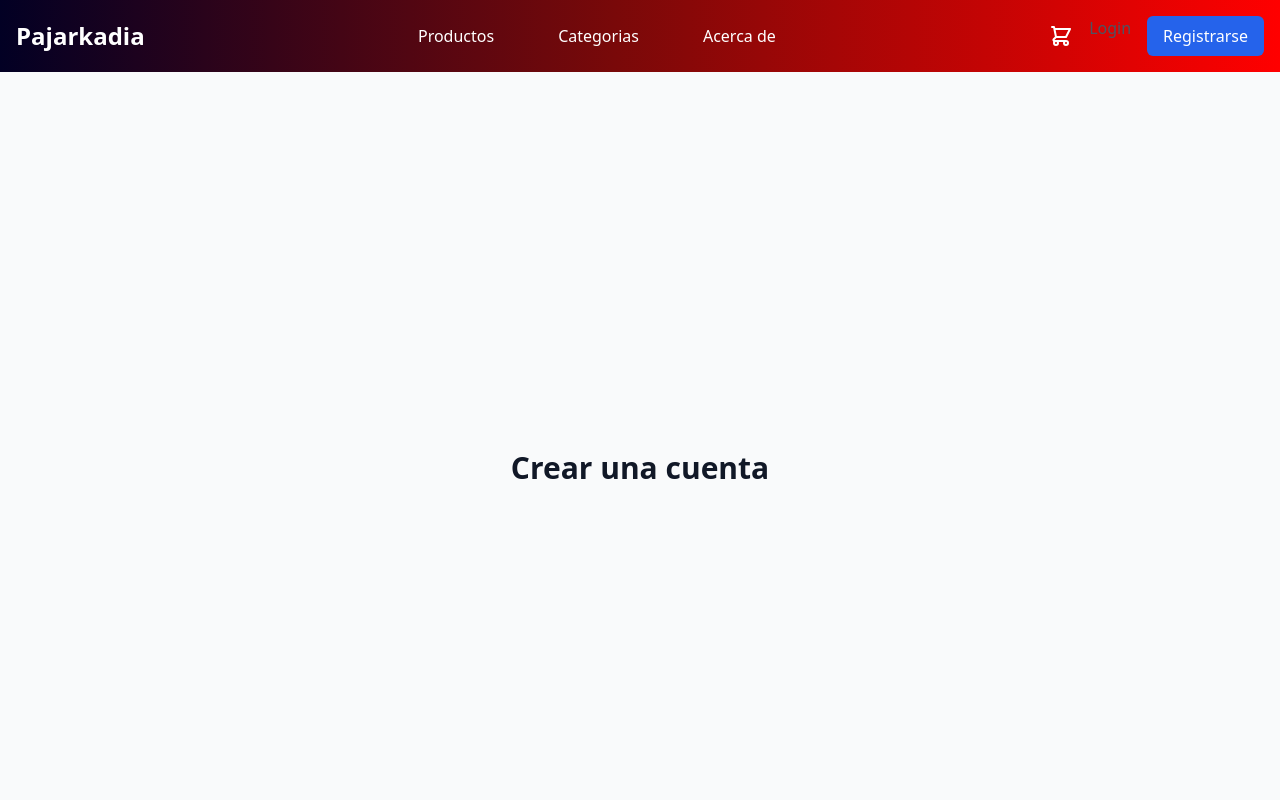
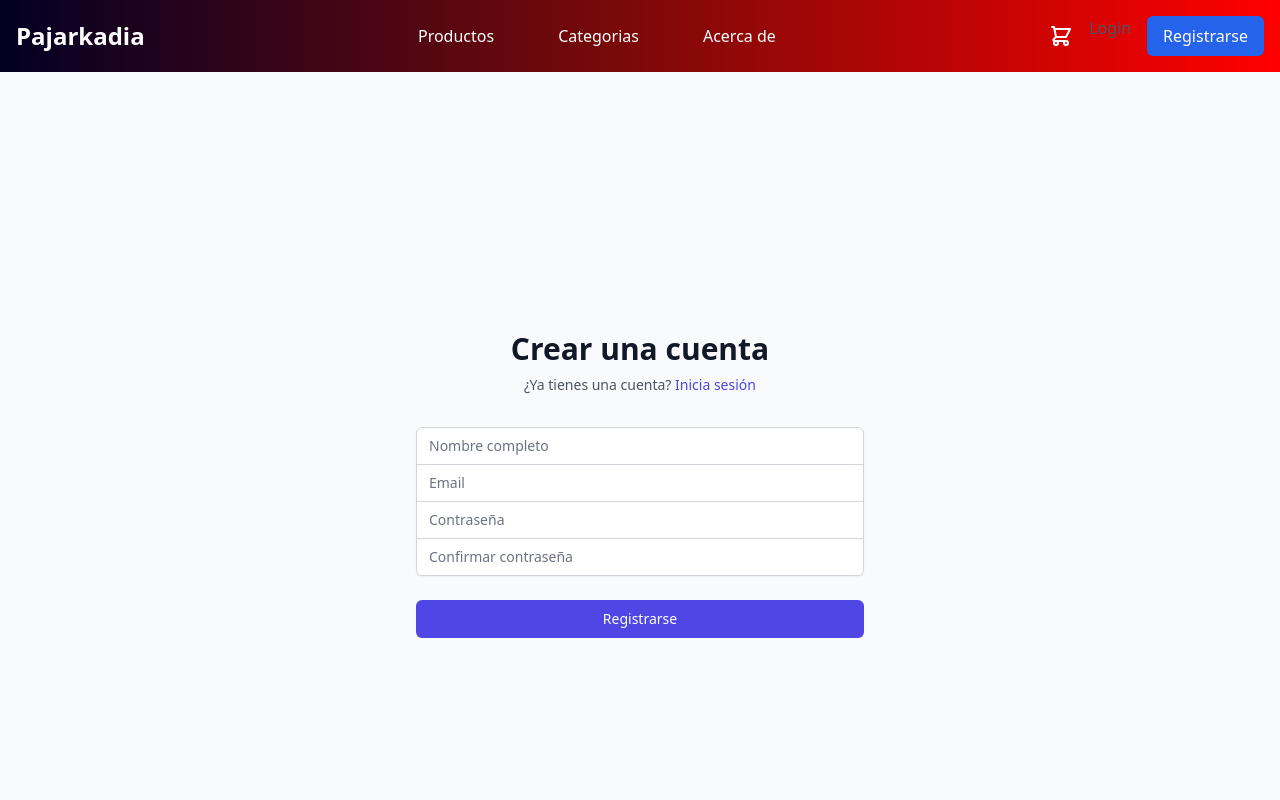
Before and after one commit to AbelX18/E-commerce_frontend, a React (Vite) app: page /register in a window 1280 px wide. Shown: the top 800 px of the page. Built offline with nearby package versions, Linux system fonts and the light colour scheme.

Commit message:
Corrected signup page and misspeling in login

```diff
--- a/package.json
+++ b/package.json
@@ -13,6 +13,7 @@
     "@cloudinary/react": "^1.14.1",
     "@cloudinary/url-gen": "^1.21.0",
     "@headlessui/react": "^2.2.1",
+    "@hookform/resolvers": "^5.0.1",
     "@mercadopago/sdk-react": "^1.0.2",
     "@tanstack/react-query": "^5.72.1",
     "axios": "^1.8.4",
--- a/src/pages/Login.tsx
+++ b/src/pages/Login.tsx
@@ -17,7 +17,7 @@ const Login = () => {
         await login(email, password);
         navigate('/');
         } catch (err) {
-        setError('Uusario o contraseña incorrecta' + err); //despues hay que borrar el +err
+        setError('Usuario o contraseña incorrecta' + err); //despues hay que borrar el +err
         }
     };
 
@@ -26,7 +26,7 @@ const Login = () => {
         <div className="max-w-md w-full space-y-8">
             <div>
             <h2 className="mt-6 text-center text-3xl font-extrabold text-gray-900">
-                iNGRESA A TU CUENTA
+                Ingresa a tu cuenta
             </h2>
             </div>
             <form className="mt-8 space-y-6" onSubmit={handleSubmit}>
--- a/src/pages/Signup.tsx
+++ b/src/pages/Signup.tsx
@@ -1,6 +1,62 @@
-import React from 'react'
+import React, { useState } from 'react';
+import { useForm } from 'react-hook-form';
+import { zodResolver } from '@hookform/resolvers/zod';
+import { z } from 'zod';
+import axios, { AxiosError } from 'axios';
+import { useNavigate } from 'react-router-dom';
+import { toast } from 'react-toastify';
+
+const signupSchema = z.object({
+  name: z.string().min(2, 'El nombre debe tener al menos 2 caracteres'),
+  email: z.string().email('Email inválido'),
+  password: z.string().min(6, 'La contraseña debe tener al menos 6 caracteres'),
+  confirmPassword: z.string(),
+}).refine((data) => data.password === data.confirmPassword, {
+  message: "Las contraseñas no coinciden",
+  path: ["confirmPassword"],
+});
+
+type SignupFormData = z.infer<typeof signupSchema>;
+
+interface ApiErrorResponse {
+  message: string;
+  success: boolean;
+}
 
 const Signup = () => {
+  const navigate = useNavigate();
+  const [isLoading, setIsLoading] = useState(false);
+
+  const {
+    register,
+    handleSubmit,
+    formState: { errors },
+  } = useForm<SignupFormData>({
+    resolver: zodResolver(signupSchema),
+  });
+
+  const onSubmit = async (data: SignupFormData) => {
+    try {
+      setIsLoading(true);
+      const response = await axios.post<ApiErrorResponse>(`${import.meta.env.VITE_API_URL}/api/auth/register`, {
+        name: data.name,
+        email: data.email,
+        password: data.password,
+      });
+
+      if (response.data.success) {
+        toast.success('¡Registro exitoso! Por favor inicia sesión.');
+        navigate('/login');
+      }
+    } catch (error) {
+      const axiosError = error as AxiosError<ApiErrorResponse>;
+      const errorMessage = axiosError.response?.data?.message || 'Error al registrar usuario';
+      toast.error(errorMessage);
+    } finally {
+      setIsLoading(false);
+    }
+  };
+
   return (
     <div className="min-h-screen flex items-center justify-center bg-gray-50 py-12 px-4 sm:px-6 lg:px-8">
       <div className="max-w-md w-full space-y-8">
@@ -8,13 +64,93 @@ const Signup = () => {
           <h2 className="mt-6 text-center text-3xl font-extrabold text-gray-900">
             Crear una cuenta
           </h2>
+          <p className="mt-2 text-center text-sm text-gray-600">
+            ¿Ya tienes una cuenta?{' '}
+            <button
+              onClick={() => navigate('/login')}
+              className="font-medium text-indigo-600 hover:text-indigo-500"
+            >
+              Inicia sesión
+            </button>
+          </p>
         </div>
-        <form className="mt-8 space-y-6">
-          {/* Aquí irá el formulario de registro */}
+        <form className="mt-8 space-y-6" onSubmit={handleSubmit(onSubmit)}>
+          <div className="rounded-md shadow-sm -space-y-px">
+            <div>
+              <label htmlFor="name" className="sr-only">
+                Nombre
+              </label>
+              <input
+                {...register('name')}
+                id="name"
+                type="text"
+                className="appearance-none rounded-none relative block w-full px-3 py-2 border border-gray-300 placeholder-gray-500 text-gray-900 rounded-t-md focus:outline-none focus:ring-indigo-500 focus:border-indigo-500 focus:z-10 sm:text-sm"
+                placeholder="Nombre completo"
+              />
+              {errors.name && (
+                <p className="mt-1 text-sm text-red-600">{errors.name.message}</p>
+              )}
+            </div>
+            <div>
+              <label htmlFor="email" className="sr-only">
+                Email
+              </label>
+              <input
+                {...register('email')}
+                id="email"
+                type="email"
+                className="appearance-none rounded-none relative block w-full px-3 py-2 border border-gray-300 placeholder-gray-500 text-gray-900 focus:outline-none focus:ring-indigo-500 focus:border-indigo-500 focus:z-10 sm:text-sm"
+                placeholder="Email"
+              />
+              {errors.email && (
+                <p className="mt-1 text-sm text-red-600">{errors.email.message}</p>
+              )}
+            </div>
+            <div>
+              <label htmlFor="password" className="sr-only">
+                Contraseña
+              </label>
+              <input
+                {...register('password')}
+                id="password"
+                type="password"
+                className="appearance-none rounded-none relative block w-full px-3 py-2 border border-gray-300 placeholder-gray-500 text-gray-900 focus:outline-none focus:ring-indigo-500 focus:border-indigo-500 focus:z-10 sm:text-sm"
+                placeholder="Contraseña"
+              />
+              {errors.password && (
+                <p className="mt-1 text-sm text-red-600">{errors.password.message}</p>
+              )}
+            </div>
+            <div>
+              <label htmlFor="confirmPassword" className="sr-only">
+                Confirmar contraseña
+              </label>
+              <input
+                {...register('confirmPassword')}
+                id="confirmPassword"
+                type="password"
+                className="appearance-none rounded-none relative block w-full px-3 py-2 border border-gray-300 placeholder-gray-500 text-gray-900 rounded-b-md focus:outline-none focus:ring-indigo-500 focus:border-indigo-500 focus:z-10 sm:text-sm"
+                placeholder="Confirmar contraseña"
+              />
+              {errors.confirmPassword && (
+                <p className="mt-1 text-sm text-red-600">{errors.confirmPassword.message}</p>
+              )}
+            </div>
+          </div>
+
+          <div>
+            <button
+              type="submit"
+              disabled={isLoading}
+              className="group relative w-full flex justify-center py-2 px-4 border border-transparent text-sm font-medium rounded-md text-white bg-indigo-600 hover:bg-indigo-700 focus:outline-none focus:ring-2 focus:ring-offset-2 focus:ring-indigo-500 disabled:opacity-50"
+            >
+              {isLoading ? 'Registrando...' : 'Registrarse'}
+            </button>
+          </div>
         </form>
       </div>
     </div>
-  )
-}
+  );
+};
 
-export default Signup
+export default Signup;
```
Also changed, not shown: 1 other file (tests, documents, lock files or other folders).
